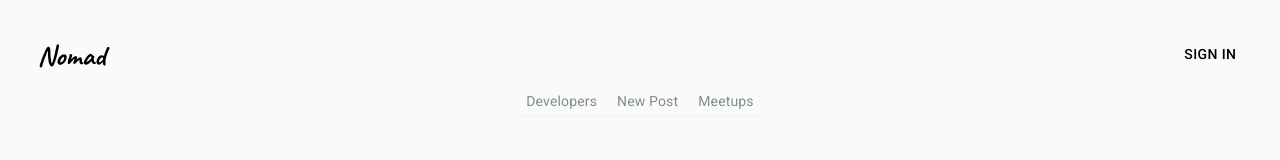
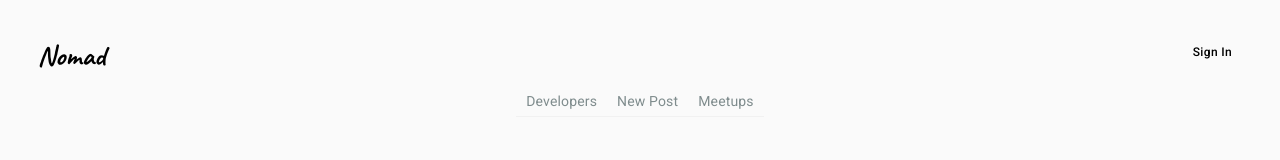
Before and after one commit to ellipsisMob/nomad, a React (Create React App) app in the folder client/: page /login in a window 1280 px wide. Shown: the top 160 px of the page. Built offline with nearby package versions, Linux system fonts and the light colour scheme.

Commit message:
styling continued

```diff
--- a/client/package.json
+++ b/client/package.json
@@ -6,6 +6,7 @@
     "@google-cloud/firestore": "^4.2.0",
     "@material-ui/core": "^4.11.0",
     "@material-ui/icons": "^4.9.1",
+    "@material-ui/lab": "^4.0.0-alpha.56",
     "@testing-library/jest-dom": "^4.2.4",
     "@testing-library/react": "^9.3.2",
     "@testing-library/user-event": "^7.1.2",
--- a/client/src/components/navigation/Topbar.jsx
+++ b/client/src/components/navigation/Topbar.jsx
@@ -1,14 +1,19 @@
 import React, { useContext } from 'react';
 import { Link } from 'react-router-dom';
 import './Topbar.css';
-import SearchIcon from '@material-ui/icons/Search';
-import NotificationsIcon from '@material-ui/icons/Notifications';
-import AccountCircleIcon from '@material-ui/icons/AccountCircle';
-import DeveloperContext from '../../contexts/DeveloperContext';
+import { withStyles } from '@material-ui/core/styles';
 import Button from '@material-ui/core/Button';
 import md5 from 'md5';
+import DeveloperContext from '../../contexts/DeveloperContext';
 
-const Topbar = () => {
+const styles = {
+  root: {
+    fontSize: '12px',
+    textTransform: 'capitalize',
+  },
+};
+
+const Topbar = ({ classes }) => {
   const { loggedInDev, setLoggedInDev } = useContext(DeveloperContext);
 
   const logoutHandler = () => {
@@ -23,17 +28,25 @@ const Topbar = () => {
       <div className="top-nav">
         <div className="top-profile">
           {loggedInDev.loggedIn
-          ? <div>
-            <span><strong><Link to={`/devs/${md5(loggedInDev.handle)}`}>{loggedInDev.handle}</Link> | </strong></span>
-            {/* <AccountCircleIcon /> */}
-            <Button onClick={logoutHandler}>Logout</Button>
-          </div>
-          : <Button><Link className={'signInLink'} to="/login">Sign In</Link></Button>
-          }
+            ? (
+              <div>
+                <span>
+                  <strong>
+                    <Link to={`/devs/${md5(loggedInDev.handle)}`}>{loggedInDev.handle}</Link>
+                    |
+                  </strong>
+                </span>
+                {/* <AccountCircleIcon /> */}
+                <Button className={classes.root} onClick={logoutHandler}>
+                  Sign Out
+                </Button>
+              </div>
+            )
+            : <Button className={classes.root}><Link className="signInLink" to="/login">Sign In</Link></Button>}
         </div>
       </div>
     </div>
   );
 };
 
-export default Topbar;
+export default withStyles(styles)(Topbar);
--- a/client/src/pages/LoginPage.jsx
+++ b/client/src/pages/LoginPage.jsx
@@ -6,17 +6,15 @@ import TextField from '@material-ui/core/TextField';
 import FormControlLabel from '@material-ui/core/FormControlLabel';
 import Checkbox from '@material-ui/core/Checkbox';
 import MaterialUiLink from '@material-ui/core/Link';
-import Grid from '@material-ui/core/Grid';
-import Box from '@material-ui/core/Box';
 import LockOutlinedIcon from '@material-ui/icons/LockOutlined';
 import Typography from '@material-ui/core/Typography';
 import { makeStyles } from '@material-ui/core/styles';
 import Container from '@material-ui/core/Container';
-import DeveloperContext from '../contexts/DeveloperContext';
 import { Link, useHistory } from 'react-router-dom';
 import CircularProgress from '@material-ui/core/CircularProgress';
 import Snackbar from '@material-ui/core/Snackbar';
 import Alert from '@material-ui/lab/Alert';
+import DeveloperContext from '../contexts/DeveloperContext';
 
 const useStyles = makeStyles(theme => ({
   paper: {
```
Also changed, not shown: 1 other file (tests, documents, lock files or other folders).
